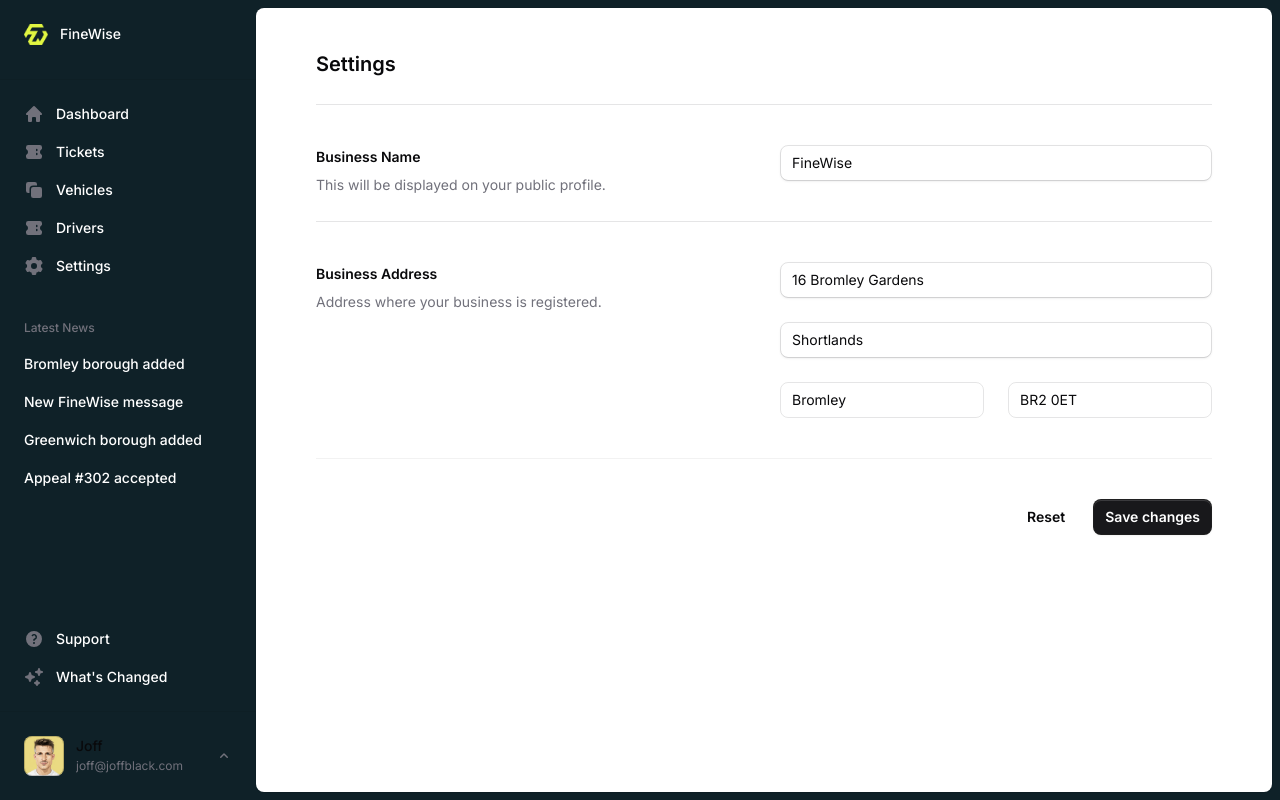
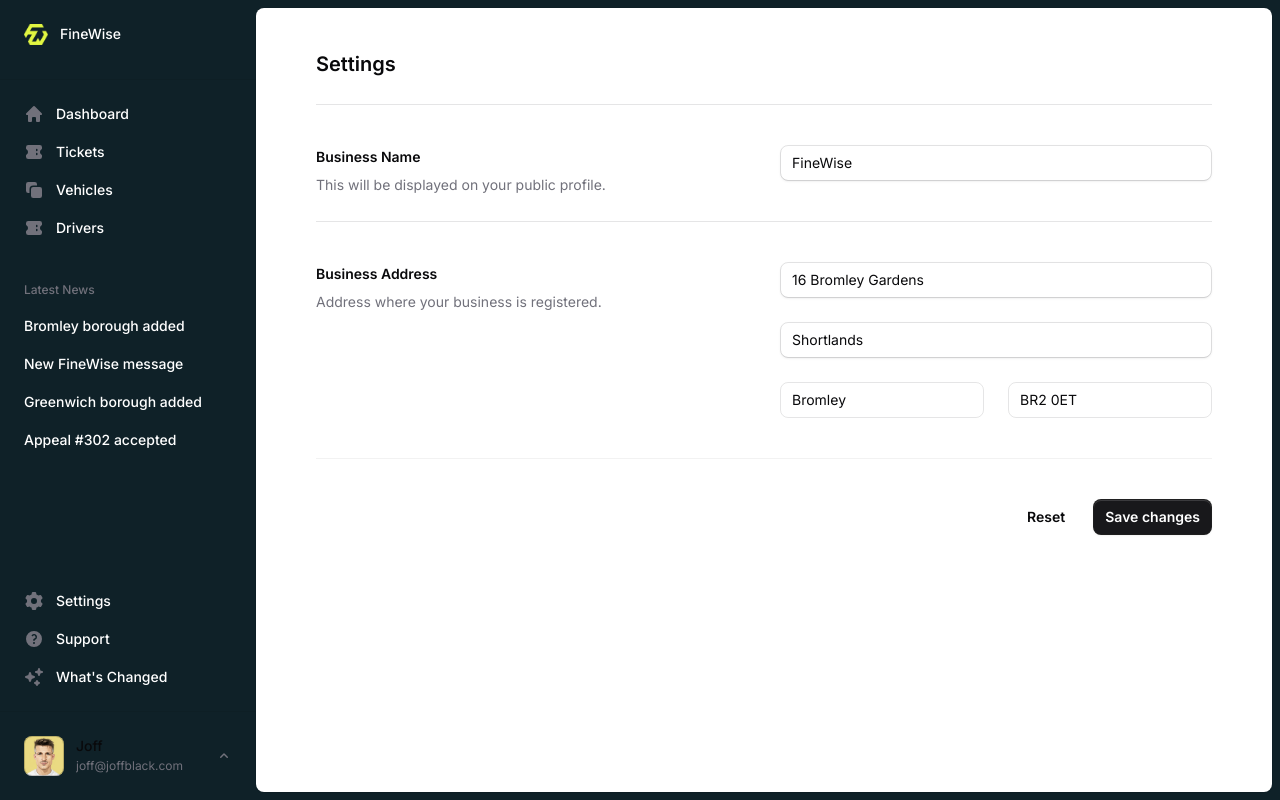
Before and after one commit to joffblack/finewise-business, a Next.js app: page /settings in a window 1280 px wide. Built offline with nearby package versions, Linux system fonts and the light colour scheme.

Commit message:
Moved settings down the sidebar

```diff
--- a/src/app/components/FWsidebarBody.js
+++ b/src/app/components/FWsidebarBody.js
@@ -22,7 +22,6 @@ export default function FWsidebarBody() {
   return (
     <SidebarBody>
       <SidebarSection>
-
         <SidebarItem href="/">
           <HomeIcon />
           <SidebarLabel>
@@ -50,14 +49,6 @@ export default function FWsidebarBody() {
             <Link href="/drivers">Drivers</Link>
           </SidebarLabel>
         </SidebarItem>
-
-        <SidebarItem href="/settings">
-          <Cog6ToothIcon />
-          <SidebarLabel>
-            <Link href="/settings">Settings</Link>
-          </SidebarLabel>
-        </SidebarItem>
-
       </SidebarSection>
       <SidebarSection className="max-lg:hidden">
         <SidebarHeading>Latest News</SidebarHeading>
@@ -69,6 +60,13 @@ export default function FWsidebarBody() {
       </SidebarSection>
       <SidebarSpacer />
       <SidebarSection>
+        <SidebarItem href="/settings">
+          <Cog6ToothIcon />
+          <SidebarLabel>
+            <Link href="/settings">Settings</Link>
+          </SidebarLabel>
+        </SidebarItem>
+
         <SidebarItem href="/support">
           <QuestionMarkCircleIcon />
           <SidebarLabel>Support</SidebarLabel>
```
Also changed, not shown: src/app/settings/page.js (+3 -1 lines).
